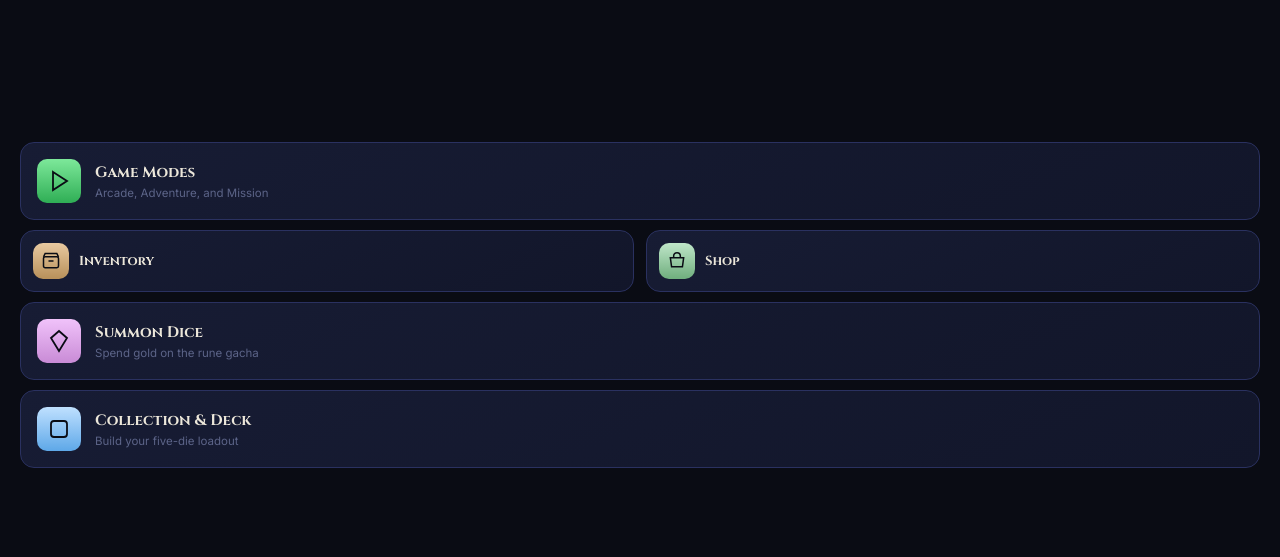
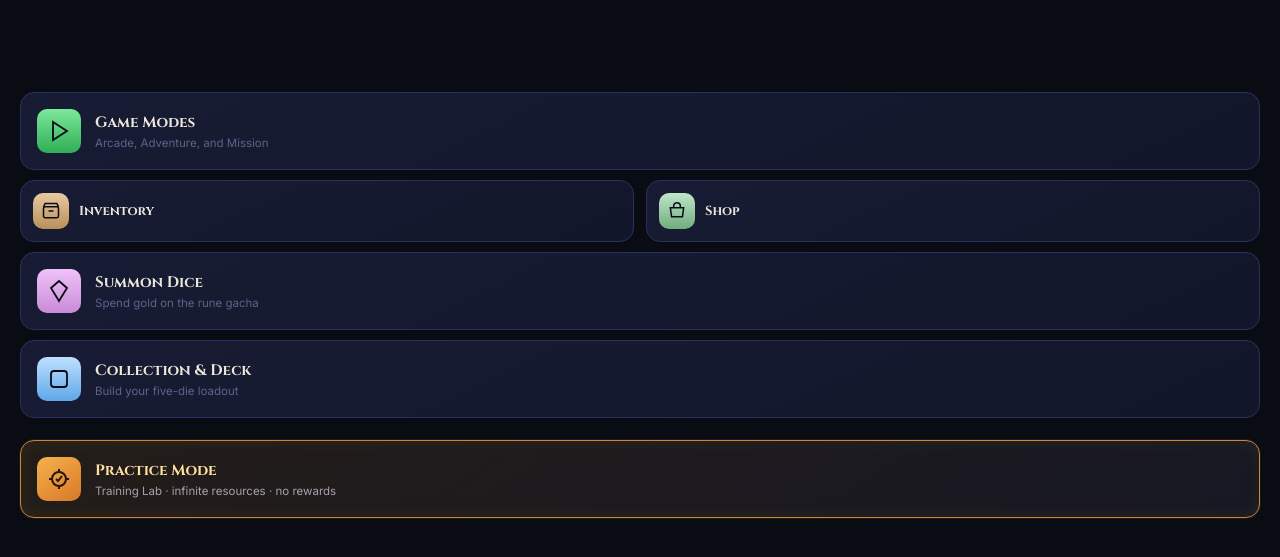
Before and after one commit to BeybladeBattleArena/TTDOnline, a website: page online/game-loader.html in a window 1280 px wide. Shown: the part 191-748 px from the top of the page. Drawn offline with nearby package versions, Linux system fonts and the light colour scheme.

Commit message:
Load Practice Mode training runtime

```diff
--- a/online/game-loader.html
+++ b/online/game-loader.html
@@ -35,11 +35,11 @@
         return nativeFetch(input,init);
       };
 
-      // Final Collection authority, item presentation authorities, Overdrive battle abilities and
-      // page-entry polish are injected after the transformed game document exists. They are
-      // independent of the synchronous bridge chain so an earlier optional bridge error cannot
-      // prevent item artwork, Rewards inventory, Overdrive content, collection transactions, or
-      // the page-reset contract.
+      // Final Collection authority, item presentation authorities, Overdrive battle abilities,
+      // Practice Mode, and page-entry polish are injected after the transformed game document exists.
+      // They are independent of the synchronous bridge chain so an earlier optional bridge error cannot
+      // prevent item artwork, Rewards inventory, Overdrive content, collection transactions, training,
+      // or the page-reset contract.
       let collectionAuthorityAttempts=0;
       const ensureCollectionAuthority=()=>{
         collectionAuthorityAttempts+=1;
@@ -94,6 +94,13 @@
             authority.async=false;
             document.head.appendChild(authority);
           }
+          if(!document.getElementById('ttdPracticeModeV1Script')){
+            const practice=document.createElement('script');
+            practice.id='ttdPracticeModeV1Script';
+            practice.src=window.__TTD_ASSET_URL('/online/practice-mode-v1.js?v=1');
+            practice.async=false;
+            document.head.appendChild(practice);
+          }
           if(!document.getElementById('ttdPagePolishV32Script')){
             const polish=document.createElement('script');
             polish.id='ttdPagePolishV32Script';
```
